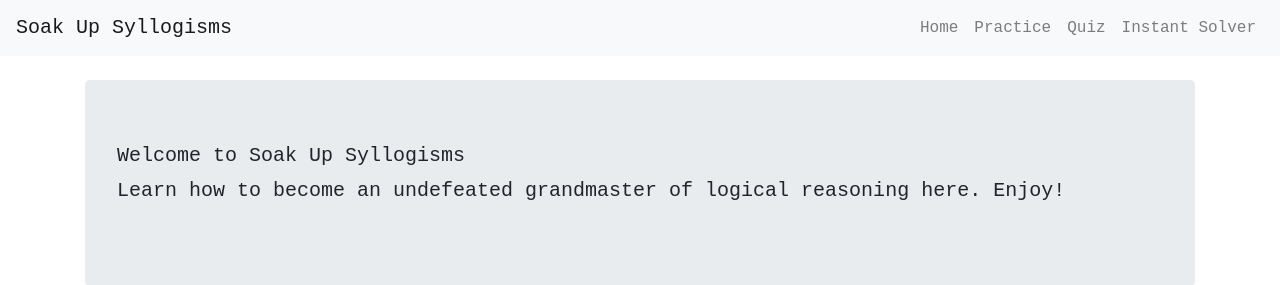
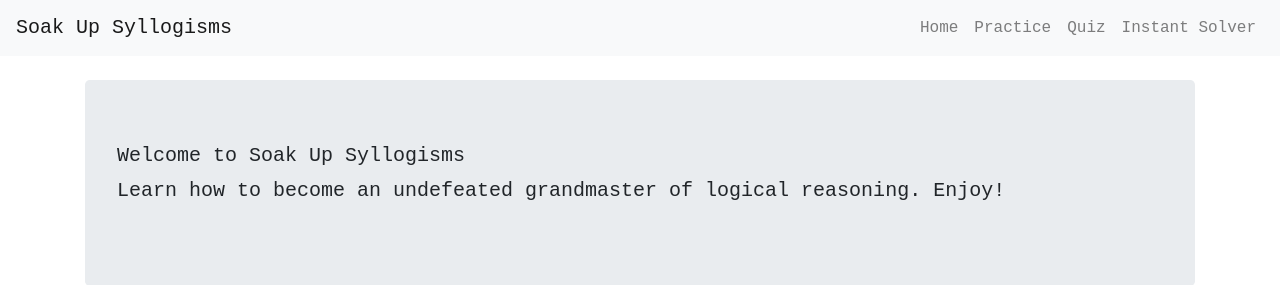
Before and after one commit to raeesapps/Honours-proj, a React (Create React App) app: page / in a window 1280 px wide. Shown: the top 285 px of the page. Built offline with nearby package versions, Linux system fonts and the light colour scheme.

Commit message:
Made home message better

```diff
--- a/src/views/Home/Home.jsx
+++ b/src/views/Home/Home.jsx
@@ -14,7 +14,7 @@ function Home() {
           <Col>
             <Jumbotron>
               <h1 className="lead">Welcome to Soak Up Syllogisms</h1>
-              <p className="lead">Learn how to become an undefeated grandmaster of logical reasoning here. Enjoy!</p>
+              <p className="lead">Learn how to become an undefeated grandmaster of logical reasoning. Enjoy!</p>
             </Jumbotron>
           </Col>
         </Row>
```
